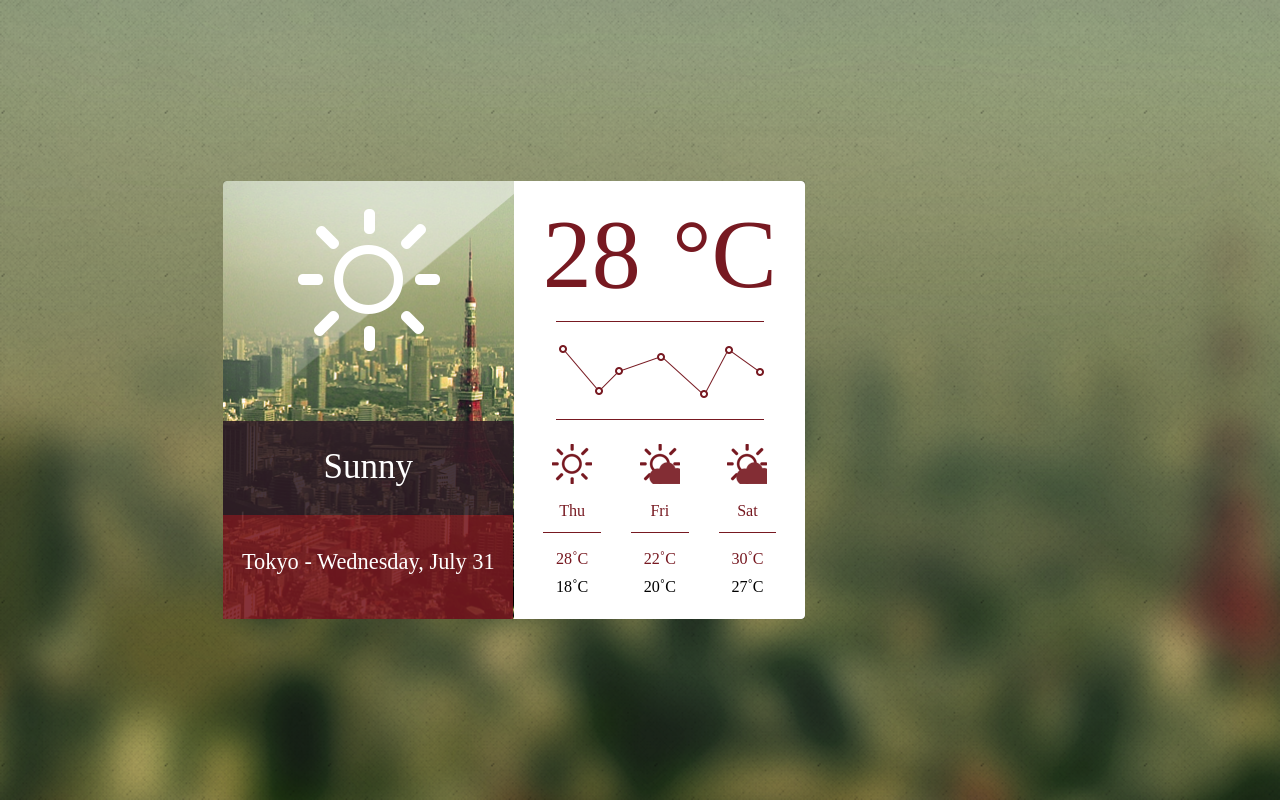
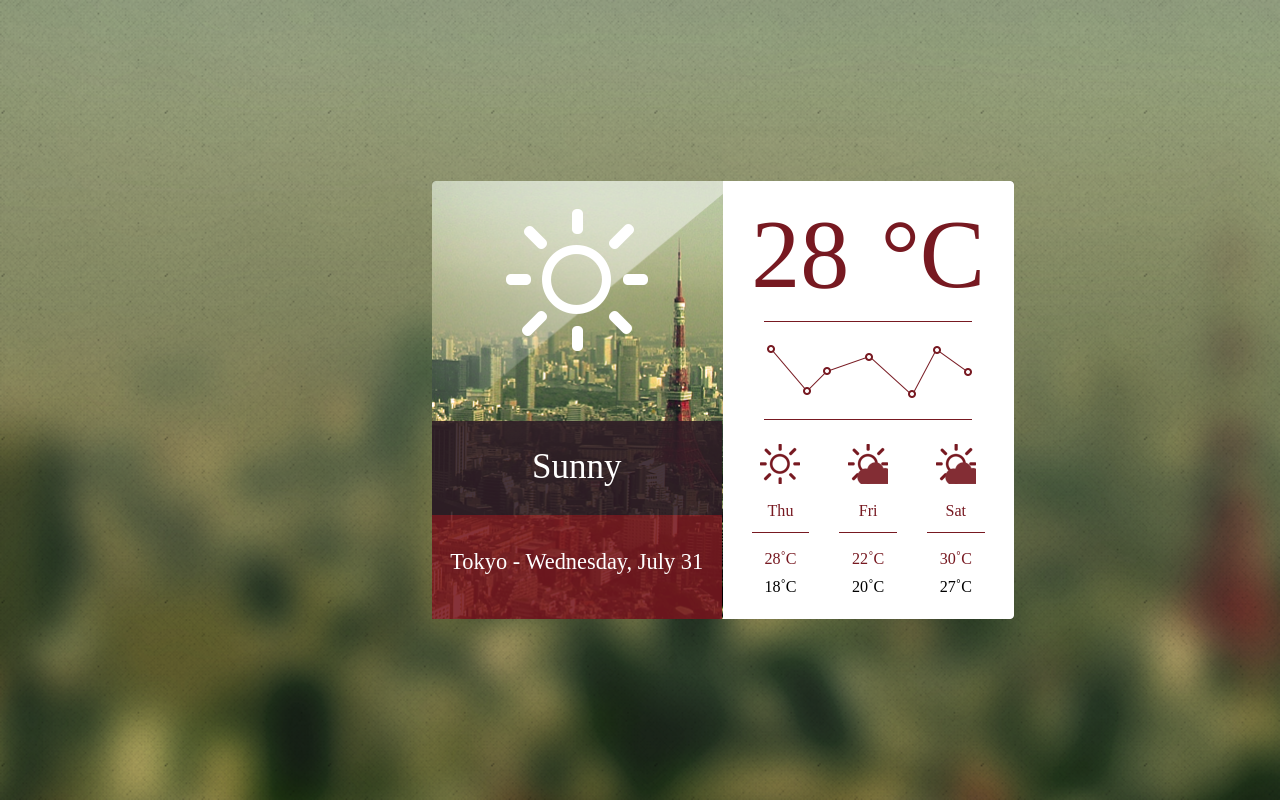
Before and after one commit to epamVsevolod/AdaptiveCSS__hw2, a website: page adaptiveWebBootstrap/app/index.html in a window 1280 px wide. Drawn offline with Linux system fonts and the light colour scheme; a web font is replaced by a local one.

Commit message:
change bootstrap div-classes

```diff
--- a/adaptiveWebBootstrap/app/index.html
+++ b/adaptiveWebBootstrap/app/index.html
@@ -11,7 +11,7 @@
 	<article class="widget container">
 		<div class="widget__grid row">
 		<div class="widget__columns col-md-12">
-			<div class="widget__left widget__left_bg-img col-xs-6 col-sm-4 col-sm-offset-1 col-md-3 col-md-offset-3 col-lg-2 col-lg-offset-2">
+			<div class="widget__left widget__left_bg-img col-xs-6 col-sm-4 col-sm-offset-1 col-md-3 col-md-offset-3 col-lg-2 col-lg-offset-4">
 				<p class="widget__left-text row"><img class="widget__left-text widget__left-weather" src="img/widget__left-weather.png" alt="current-weather"/></p>
 				<p class="widget__left-text widget__left-text_dark row">Sunny</p>
 				<p class="widget__left-text widget__left-text_red row">Tokyo - Wednesday, July 31</p>
```
Also changed, not shown: 1 other file.
